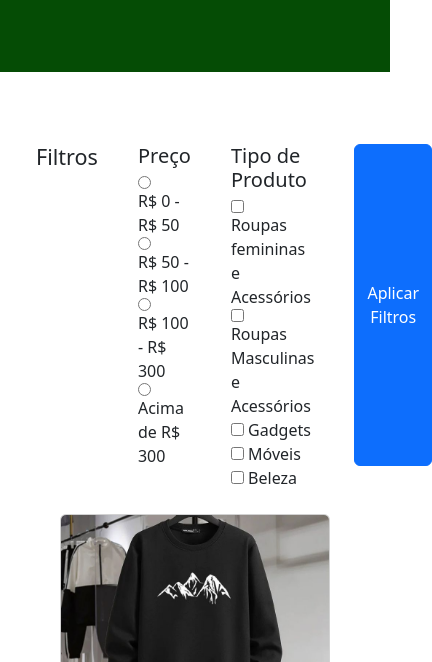
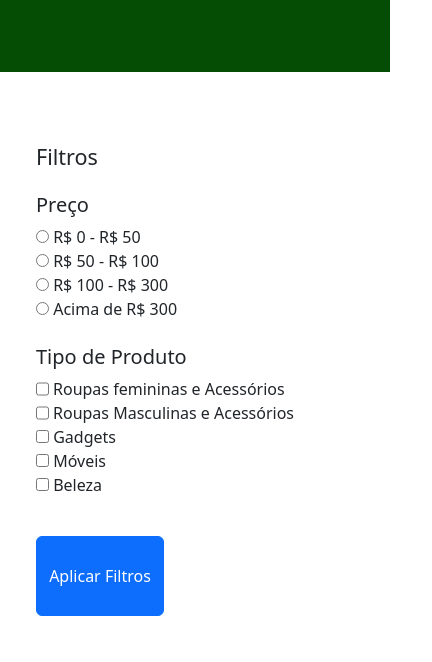
Before and after one commit to devsilasz/CP1-Front-EndDesign, a plain HTML site: page catalogo.html in a window 390 px wide. Shown: the part 415-1077 px from the top of the page, 432 px wide, since content can reach past the window. Drawn offline with nearby package versions, Linux system fonts and the light colour scheme.

Commit message:
consertei algumas coisas do filtro

```diff
--- a/catalogo.html
+++ b/catalogo.html
@@ -43,13 +43,14 @@
     </header>
 
     <section class="py-5">
-        <div class=" container row mx-auto g-4 justify-content-center">
-            <div class="px-4 px-lg-5 mt-5 d-flex flex-column flex-lg-row">
+        <div class=" container row mx-auto g-4 ">
+            <div class="px-4 px-lg-5 mt-5 d-flex flex-column flex-lg-row align-items-lg-start align-items-sm-center ">
 
 
                 <div class="col-md-3 filtro">
                 <h4>Filtros</h4>
 
+                    <div class="d-flex-sm">
                     <!-- Filtro por preço -->
                     <div class="filter-section mb-4 filtro__preco">
                         <h5>Preço</h5>
@@ -74,11 +75,11 @@
                     <!-- Filtro por tipo de produto -->
                     <div class="filter-section mb-4 filtro-tipo">
                         <h5>Tipo de Produto</h5>
-                        <div>
+                        <div class="d-flex gap-1">
                             <input type="checkbox" id="tipo1" name="tipo" value="roupa-f">
                             <label for="tipo1">Roupas femininas e Acessórios</label>
                         </div>
-                        <div>
+                        <div class="d-flex gap-1">
                             <input type="checkbox" id="tipo2" name="tipo" value="roupa-m">
                             <label for="tipo2">Roupas Masculinas e Acessórios</label>
                         </div>
@@ -87,7 +88,7 @@
                             <label for="tipo3">Gadgets</label>
                         </div>
                         <div>
-                            <input type="checkbox" id="tipo4" name="tipo" value="moveis">
+                            <input type="checkbox" id="tipo4" name="tipo" value="movel">
                             <label for="tipo3">Móveis</label>
                         </div>
                         <div>
@@ -95,9 +96,10 @@
                             <label for="tipo3">Beleza</label>
                         </div>
                     </div>
+                    </div>
 
                     <!-- Botão de Aplicar Filtros -->
-                    <button class="btn btn-primary mb-5 filtro-botao">Aplicar Filtros</button>
+                    <button class="btn btn-primary mb-5 filtro-btn">Aplicar Filtros</button>
                 </div>
 
                 <!-- Catálogo de Produtos -->
--- a/css/catalogo.css
+++ b/css/catalogo.css
@@ -1,11 +1,11 @@
 .filtro {
     display: flex;
     flex-direction: column;
-    gap: 40px;
+    gap: 15px;
 }
 
 .filtro-btn {
-    width: 25rem;
+    width: 8rem;
 }
 
 .img__tamanho {
@@ -16,31 +16,34 @@
 
 .header {
     background-color: rgb(5, 76, 5);
+
 }
+
+
 
 @media (max-width: 768px) {
 
-    .filtro {
-        display: flex;
-        flex-direction: row;
+    .filtro-btn {
+        width: 8rem;
+        height: 5rem;
     }
 
-.img__tamanho {
-    height: 11.5rem;
-    width: auto;
-    object-fit: cover;
+    .img__tamanho {
+        height: 11.5rem;
+        width: auto;
+        object-fit: cover;
     }
 }
 
 
 @media (max-width: 480px) {
 
-    .filtro {
-        display: flex;
-        flex-direction: row;
+    .filtro-btn {
+        width: 8rem;
+        height: 5rem;
     }
 
-.img__tamanho {
+    .img__tamanho {
     height: 11.5rem;
     width: auto;
     object-fit: cover;
--- a/scripts/catalogo.js
+++ b/scripts/catalogo.js
@@ -1,25 +1,30 @@
+// Função para obter os produtos do HTML
 function obterProdutosDoHTML() {
-    const produtosHTML = document.querySelectorAll('.col.mb-5');
+    const produtosHTML = document.querySelectorAll('.col.mb-5'); // Seleciona todos os produtos no HTML
     const produtos = [];
 
     produtosHTML.forEach(produto => {
-        const nome = produto.querySelector('.fw-bolder').textContent;
-        const preco = parseFloat(produto.dataset.preco);
-        const tipo = produto.dataset.tipo;
+        const nome = produto.querySelector('.fw-bolder').textContent;  // Obtém o nome do produto
+        const preco = parseFloat(produto.dataset.preco);  // Obtém o preço do data attribute
+        const tipo = produto.dataset.tipo;  // Obtém o tipo do data attribute
 
+        // Cria o objeto produto e o adiciona à lista
         produtos.push({ nome, preco, tipo, element: produto });
     });
 
     return produtos;
 }
 
+// Função para aplicar os filtros
 function aplicarFiltros() {
-
+    // Captura os valores selecionados nos filtros
     const precoSelecionado = document.querySelector('input[name="price"]:checked')?.value;
     const tiposSelecionados = Array.from(document.querySelectorAll('input[name="tipo"]:checked')).map(el => el.value);
 
+    // Obtém os produtos reais do HTML
     let produtos = obterProdutosDoHTML();
 
+    // Filtra os produtos com base no preço
     if (precoSelecionado) {
         produtos = produtos.filter(produto => {
             if (precoSelecionado === "0-50") return produto.preco >= 0 && produto.preco <= 50;
@@ -29,6 +34,7 @@ function aplicarFiltros() {
         });
     }
 
+    // Filtra os produtos com base no tipo
     if (tiposSelecionados.length > 0) {
         produtos = produtos.filter(produto => {
             const tiposProduto = produto.tipo.split(',').map(tipo => tipo.trim()); // Divide os tipos em uma lista
@@ -36,21 +42,34 @@ function aplicarFiltros() {
         });
     }
 
+    // Atualiza a exibição dos produtos
     atualizarProdutos(produtos);
 }
 
+// Função para atualizar os produtos na interface
 function atualizarProdutos(produtosFiltrados) {
     const todosProdutos = document.querySelectorAll('.col.mb-5');
 
     todosProdutos.forEach(produto => {
-        produto.style.display = 'none';
+        produto.style.display = 'none'; // Esconde todos os produtos inicialmente
     });
 
     produtosFiltrados.forEach(produto => {
-        produto.element.style.display = 'block';
+        produto.element.style.display = 'block'; // Mostra apenas os produtos filtrados
     });
+
+    // Ajusta a altura da imagem se houver apenas um produto
+    if (produtosFiltrados.length === 1) {
+        produtosFiltrados[0].element.querySelector('.card-img-top').style.height = 'auto';
+    } else {
+        produtosFiltrados.forEach(produto => {
+            produto.element.querySelector('.card-img-top').style.height = '11.5rem';
+        });
+    }
 }
 
+// Adiciona um evento ao botão de aplicar filtros
 document.querySelector('.btn-primary').addEventListener('click', aplicarFiltros);
 
+// Exibe todos os produtos ao carregar a página
 atualizarProdutos(obterProdutosDoHTML());
```
